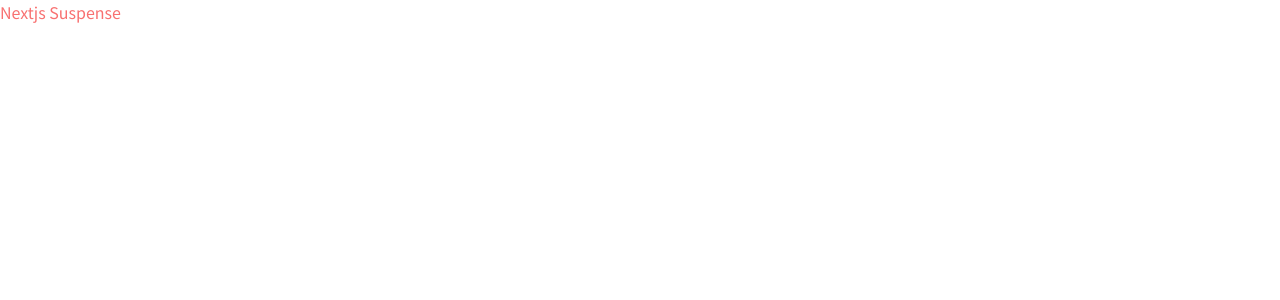
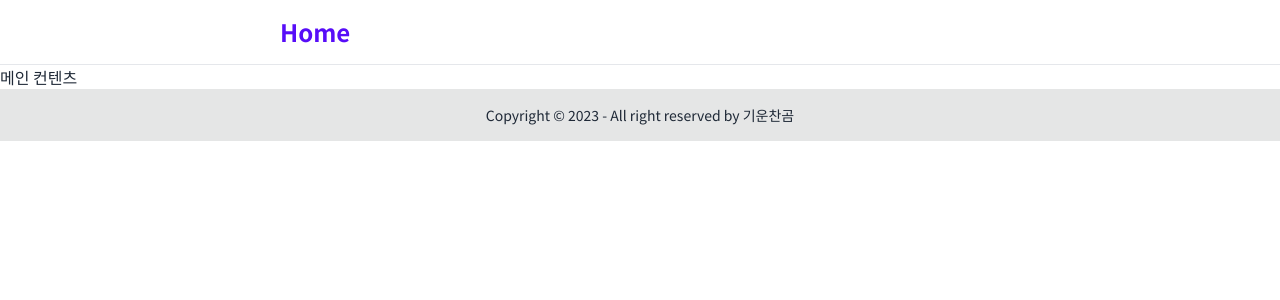
Before and after one commit to ckstn0777/Nextjs-Suspense, a Next.js app: page / in a window 1280 px wide. Shown: the top 300 px of the page. Built offline with nearby package versions, Linux system fonts and the light colour scheme.

Commit message:
feat: add Basic Layout

```diff
--- /dev/null
+++ b/components/BasicLayout/BasicLayout.tsx
@@ -0,0 +1,41 @@
+import Link from 'next/link'
+
+function Header() {
+  return (
+    <header className="sticky top-0 z-10 border-b boder-base-300">
+      <nav className="px-6 max-w-3xl mx-auto">
+        <ul className="flex items-center justify-between py-4">
+          <li>
+            <Link href="/" className="text-2xl font-bold text-primary">
+              Home
+            </Link>
+          </li>
+        </ul>
+      </nav>
+    </header>
+  )
+}
+
+function Footer() {
+  return (
+    <footer className="footer footer-center p-4 bg-base-300 text-base-content">
+      <div>
+        <p>Copyright © 2023 - All right reserved by 기운찬곰</p>
+      </div>
+    </footer>
+  )
+}
+
+export default function BasicLayout({
+  children,
+}: {
+  children: React.ReactNode
+}) {
+  return (
+    <>
+      <Header />
+      <main>{children}</main>
+      <Footer />
+    </>
+  )
+}
--- /dev/null
+++ b/components/BasicLayout/index.ts
@@ -0,0 +1 @@
+export { default } from "./BasicLayout";
--- a/package.json
+++ b/package.json
@@ -13,6 +13,7 @@
     "@types/node": "18.11.19",
     "@types/react": "18.0.27",
     "@types/react-dom": "18.0.10",
+    "daisyui": "^2.50.0",
     "eslint": "8.33.0",
     "eslint-config-next": "13.1.6",
     "next": "13.1.6",
--- a/pages/index.tsx
+++ b/pages/index.tsx
@@ -1,4 +1,5 @@
-import Head from "next/head";
+import Head from 'next/head'
+import BasicLayout from '@/components/BasicLayout'
 
 export default function Home() {
   return (
@@ -9,9 +10,9 @@ export default function Home() {
         <meta name="viewport" content="width=device-width, initial-scale=1" />
         <link rel="icon" href="/favicon.ico" />
       </Head>
-      <main>
-        <h1 className="text-red-400">Nextjs Suspense</h1>
-      </main>
+      <BasicLayout>
+        <section>메인 컨텐츠</section>
+      </BasicLayout>
     </>
-  );
+  )
 }
--- a/tailwind.config.js
+++ b/tailwind.config.js
@@ -8,5 +8,5 @@ module.exports = {
   theme: {
     extend: {},
   },
-  plugins: [],
+  plugins: [require("daisyui")],
 };
```
Also changed, not shown: 2 other files (tests, documents, lock files or other folders).
